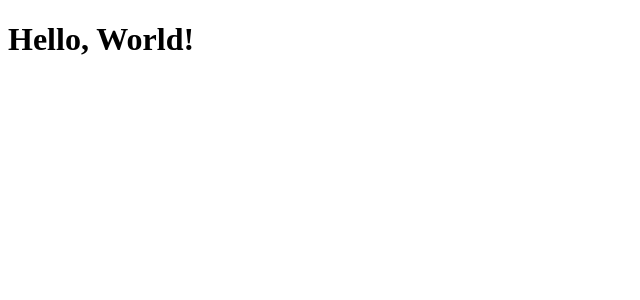
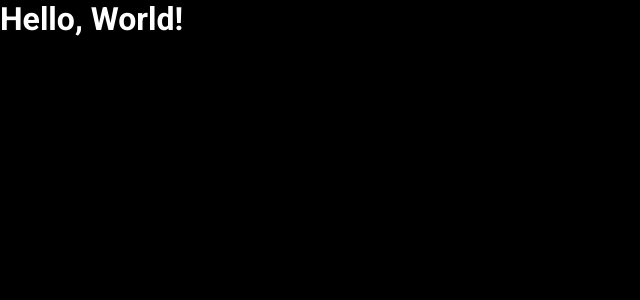
Before and after one commit to fariasmateuss/resident-evil-remake, a Next.js app: page / in a window 1280 px wide. Shown: the top 300 px of the page, without its empty margins (0-640 px from the left). Built offline with nearby package versions, Linux system fonts and the light colour scheme.

Commit message:
feat: add themes styled components

```diff
--- /dev/null
+++ b/babel.config.js
@@ -0,0 +1,4 @@
+module.exports = {
+  presets: ['next/babel'],
+  plugins: [['styled-components', { ssr: true }]]
+}
--- a/package.json
+++ b/package.json
@@ -9,12 +9,15 @@
   },
   "dependencies": {
     "next": "10.0.3",
+    "next-images": "^1.6.2",
     "react": "17.0.1",
-    "react-dom": "17.0.1"
+    "react-dom": "17.0.1",
+    "styled-components": "^5.2.1"
   },
   "devDependencies": {
     "@types/node": "^14.14.12",
     "@types/react": "^17.0.0",
+    "@types/styled-components": "^5.1.5",
     "@typescript-eslint/eslint-plugin": "^4.9.1",
     "@typescript-eslint/parser": "^4.9.1",
     "eslint": "^7.15.0",
--- a/pages/_app.tsx
+++ /dev/null
@@ -1,8 +0,0 @@
-import React from 'react'
-import { AppProps } from 'next/app'
-
-const MyApp: React.FC<AppProps> = ({ Component, pageProps }) => {
-  return <Component {...pageProps} />
-}
-
-export default MyApp
--- /dev/null
+++ b/src/pages/_app.tsx
@@ -0,0 +1,17 @@
+import React from 'react'
+import { ThemeProvider } from 'styled-components'
+
+import { AppProps } from 'next/app'
+import GlobalStyle from '../styles/global'
+import theme from '../styles/theme'
+
+const MyApp: React.FC<AppProps> = ({ Component, pageProps }) => {
+  return (
+    <ThemeProvider theme={theme}>
+      <Component {...pageProps} />
+      <GlobalStyle />
+    </ThemeProvider>
+  )
+}
+
+export default MyApp
--- /dev/null
+++ b/src/pages/_document.tsx
@@ -0,0 +1,60 @@
+import React from 'react'
+
+import Document, {
+  DocumentContext,
+  DocumentInitialProps,
+  Html,
+  Head,
+  Main,
+  NextScript
+} from 'next/document'
+import { ServerStyleSheet } from 'styled-components'
+
+export default class MyDocument extends Document {
+  static async getInitialProps(
+    ctx: DocumentContext
+  ): Promise<DocumentInitialProps> {
+    const sheet = new ServerStyleSheet()
+    const originalRenderPage = ctx.renderPage
+
+    try {
+      ctx.renderPage = () =>
+        originalRenderPage({
+          enhanceApp: App => props => sheet.collectStyles(<App {...props} />)
+        })
+
+      const initialProps = await Document.getInitialProps(ctx)
+      return {
+        ...initialProps,
+        styles: (
+          <>
+            {initialProps.styles}
+            {sheet.getStyleElement()}
+          </>
+        )
+      }
+    } finally {
+      sheet.seal()
+    }
+  }
+
+  render(): JSX.Element {
+    return (
+      <Html>
+        <Head>
+          <meta charSet="utf-8" />
+
+          <link
+            href="https://fonts.googleapis.com/css?family=Roboto:400,500,700"
+            rel="stylesheet"
+          />
+        </Head>
+
+        <body>
+          <Main />
+          <NextScript />
+        </body>
+      </Html>
+    )
+  }
+}
--- /dev/null
+++ b/src/styles/global.ts
@@ -0,0 +1,15 @@
+import { createGlobalStyle } from 'styled-components'
+
+export default createGlobalStyle`
+  * {
+    margin: 0;
+    padding: 0;
+    box-sizing: border-box;
+  }
+
+  body {
+    background: ${({ theme }) => theme.colors.background};
+    color: ${({ theme }) => theme.colors.text};
+    font: 400 16px Roboto, sans-serif;
+  }
+`
--- /dev/null
+++ b/src/styles/theme.ts
@@ -0,0 +1,8 @@
+const theme = {
+  colors: {
+    background: '#000000',
+    text: '#FFFFFF'
+  }
+}
+
+export default theme
```
Also changed, not shown: src/styles/styled.d.ts (added, +10 -0 lines), src/pages/index.tsx (renamed from pages/index.tsx), 1 other file (tests, documents, lock files or other folders).
